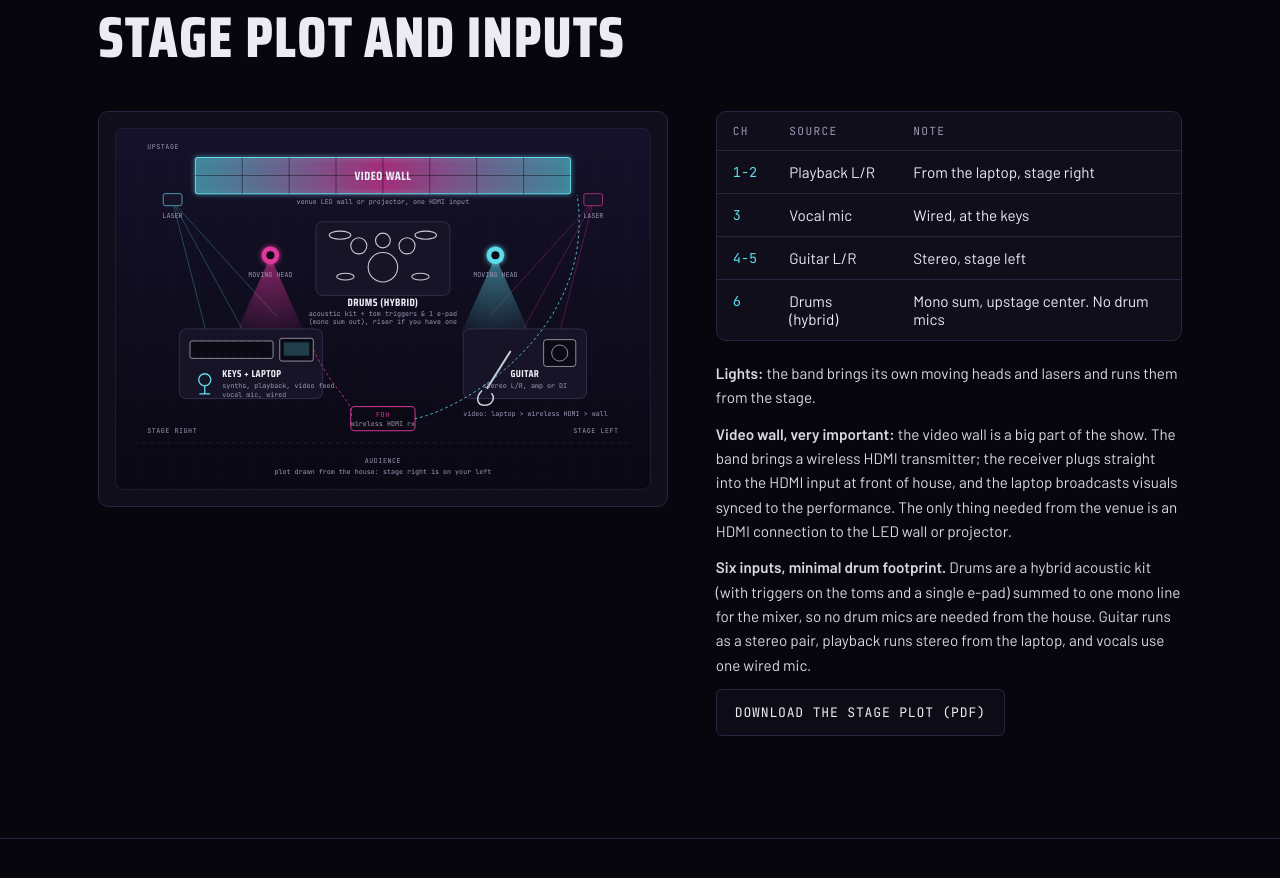
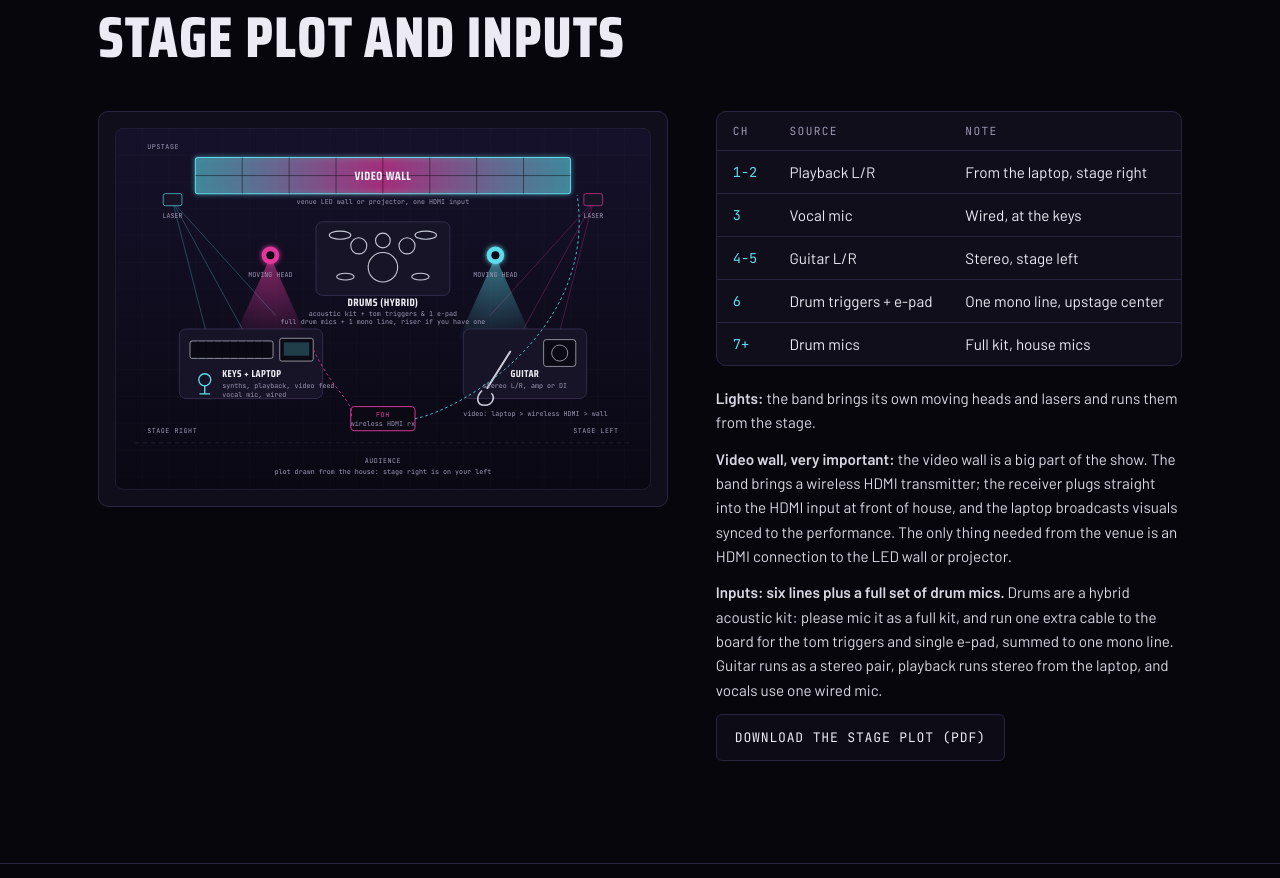
Before and after one commit to AetherWave-Studio/end-of-eternity, a plain HTML site: page epk/index.html in a window 1280 px wide. Shown: the part 8880-9758 px from the top of the page. Drawn offline with Linux system fonts and the light colour scheme.

Commit message:
EPK: drums need a full set of house mics plus one mono line (was 'no drum mics')
Andrew 11-16. Input list: 6 = drum triggers + e-pad on one mono line,
7+ = drum mics, full kit, house mics. Tech summary and stage plot label
updated to match; stage plot PDF regenerated.

Co-Authored-By: Claude Opus 5.5 <noreply@anthropic.com>
Claude-Session: https://claude.ai/code/session_01AhTnWzphyHdLMrHb7EWcfe

```diff
--- a/epk/index.html
+++ b/epk/index.html
@@ -532,7 +532,7 @@ footer .wrap{display:flex;justify-content:space-between;gap:16px;flex-wrap:wrap}
       </div>
       <div class="tech-grid">
         <div class="stage">
-          <svg viewBox="0 0 800 540" role="img" aria-label="Stage plot, seen from the audience: video wall across the back; hybrid drums (acoustic kit with tom triggers and one e-pad, mono out) on a riser upstage center with a moving-head light on each side; keys, laptop and the vocal mic at stage right; guitar and amp at stage left; lasers at the back corners; the wireless HDMI receiver sits at front of house and feeds the video wall">
+          <svg viewBox="0 0 800 540" role="img" aria-label="Stage plot, seen from the audience: video wall across the back; hybrid drums (acoustic kit miked as a full kit, plus one mono line for the tom triggers and one e-pad) on a riser upstage center with a moving-head light on each side; keys, laptop and the vocal mic at stage right; guitar and amp at stage left; lasers at the back corners; the wireless HDMI receiver sits at front of house and feeds the video wall">
   <defs>
     <linearGradient id="sp-floor" x1="0" y1="0" x2="0" y2="1"><stop offset="0" stop-color="#15112a"/><stop offset="1" stop-color="#0a0813"/></linearGradient>
     <linearGradient id="sp-wall" x1="0" y1="0" x2="1" y2="0"><stop offset="0" stop-color="#5fdcec" stop-opacity=".35"/><stop offset=".5" stop-color="#e2399e" stop-opacity=".45"/><stop offset="1" stop-color="#5fdcec" stop-opacity=".35"/></linearGradient>
@@ -583,7 +583,7 @@ footer .wrap{display:flex;justify-content:space-between;gap:16px;flex-wrap:wrap}
   </g>
   <text x="400" y="266" text-anchor="middle" class="sp-lbl" font-size="16">DRUMS (HYBRID)</text>
   <text x="400" y="280" text-anchor="middle" class="sp-sub">acoustic kit + tom triggers &amp; 1 e-pad</text>
-  <text x="400" y="292" text-anchor="middle" class="sp-sub">(mono sum out), riser if you have one</text>
+  <text x="400" y="292" text-anchor="middle" class="sp-sub">full drum mics + 1 mono line, riser if you have one</text>
   <!-- keys + laptop + vocal mic, stage right -->
   <rect x="96" y="300" width="214" height="104" rx="10" class="sp-box"/>
   <rect x="112" y="318" width="124" height="26" rx="3" fill="#0b0913" stroke="#c8ccd8"/>
@@ -616,14 +616,15 @@ footer .wrap{display:flex;justify-content:space-between;gap:16px;flex-wrap:wrap}
                 <tr><td class="date">1-2</td><td>Playback L/R</td><td>From the laptop, stage right</td></tr>
                 <tr><td class="date">3</td><td>Vocal mic</td><td>Wired, at the keys</td></tr>
                 <tr><td class="date">4-5</td><td>Guitar L/R</td><td>Stereo, stage left</td></tr>
-                <tr><td class="date">6</td><td>Drums (hybrid)</td><td>Mono sum, upstage center. No drum mics</td></tr>
+                <tr><td class="date">6</td><td>Drum triggers + e-pad</td><td>One mono line, upstage center</td></tr>
+                <tr><td class="date">7+</td><td>Drum mics</td><td>Full kit, house mics</td></tr>
               </tbody>
             </table>
           </div>
           <div class="notes">
             <p><strong>Lights:</strong> the band brings its own moving heads and lasers and runs them from the stage.</p>
             <p><strong>Video wall, very important:</strong> the video wall is a big part of the show. The band brings a wireless HDMI transmitter; the receiver plugs straight into the HDMI input at front of house, and the laptop broadcasts visuals synced to the performance. The only thing needed from the venue is an HDMI connection to the LED wall or projector.</p>
-            <p><strong>Six inputs, minimal drum footprint.</strong> Drums are a hybrid acoustic kit (with triggers on the toms and a single e-pad) summed to one mono line for the mixer, so no drum mics are needed from the house. Guitar runs as a stereo pair, playback runs stereo from the laptop, and vocals use one wired mic.</p>
+            <p><strong>Inputs: six lines plus a full set of drum mics.</strong> Drums are a hybrid acoustic kit: please mic it as a full kit, and run one extra cable to the board for the tom triggers and single e-pad, summed to one mono line. Guitar runs as a stereo pair, playback runs stereo from the laptop, and vocals use one wired mic.</p>
             <p><a class="btn" href="End-of-Eternity-Stage-Plot.pdf" download>Download the stage plot (PDF)</a></p>
           </div>
         </div>
```
Also changed, not shown: 1 other file.
